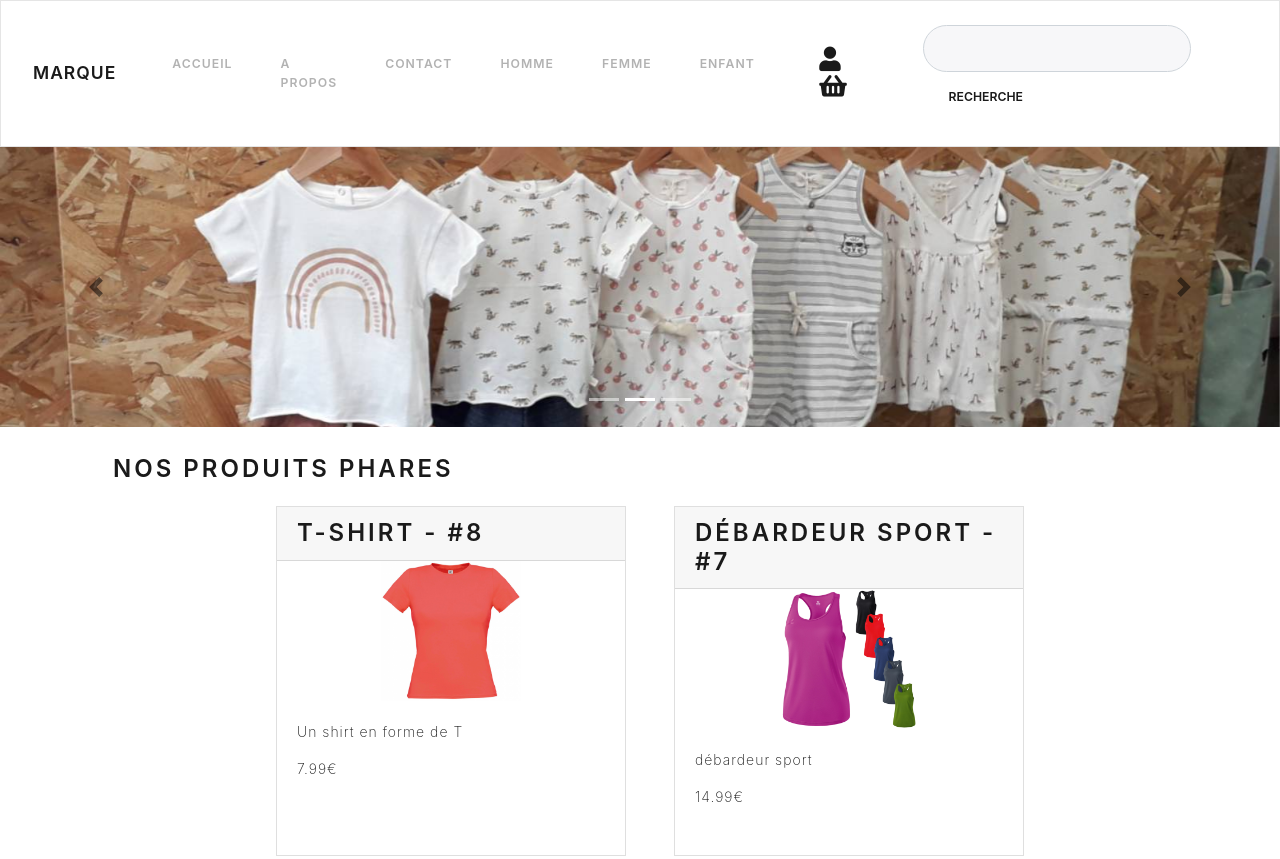
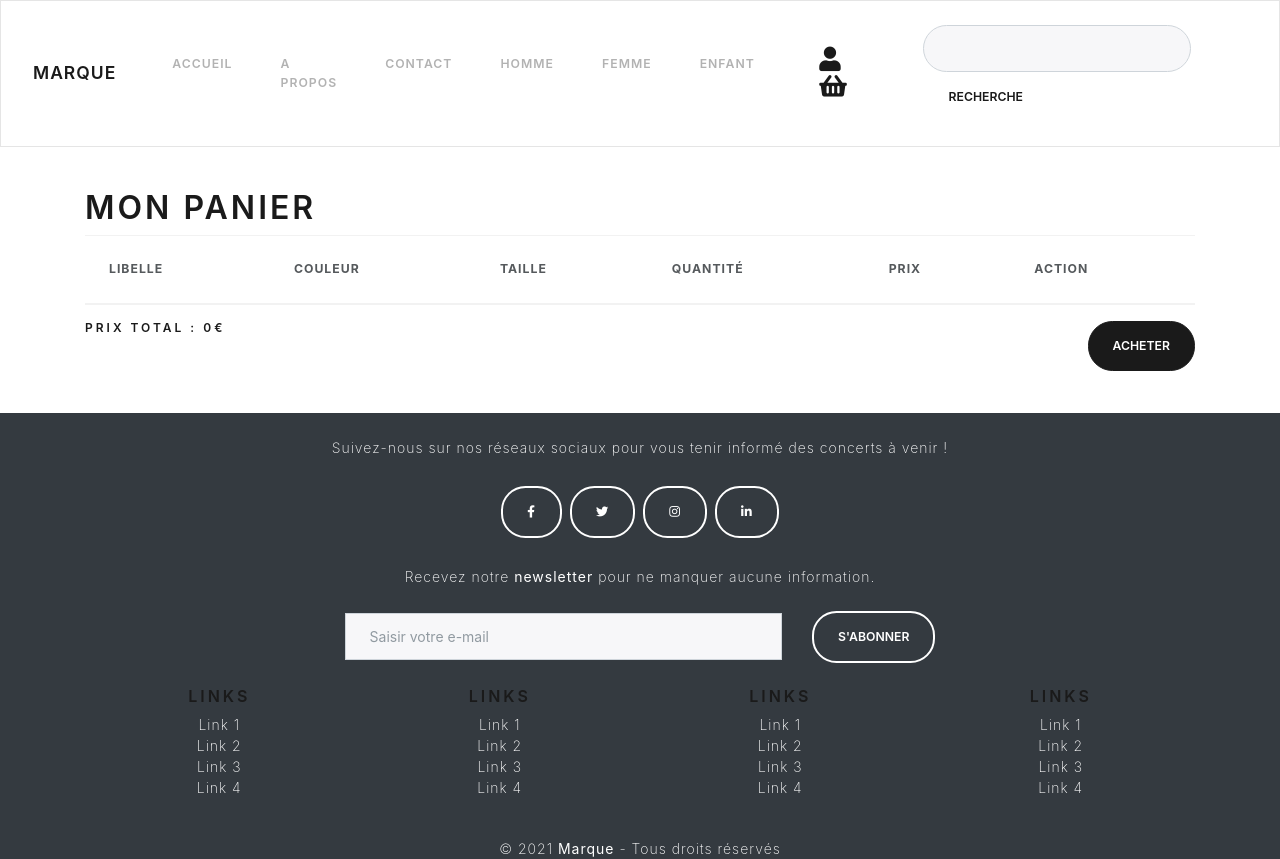
Before and after one commit to LorisQUE/React-Ecommerce-ESIMED, a React (Create React App) app: page /cart in a window 1280 px wide. Shown: the top 859 px of the page. Built offline with nearby package versions, Linux system fonts and the light colour scheme; data requests are answered from the project's data file.

Commit message:
début du panier

```diff
--- a/data/db.json
+++ b/data/db.json
@@ -159,7 +159,7 @@
         "Gris",
         "Marron"
       ],
-      "prix": 35.00,
+      "prix": 35,
       "categorieId": 1,
       "image": "/img/pull2.jpg"
     },
@@ -278,6 +278,10 @@
     {
       "email": "test@gmail.com",
       "id": 4
+    },
+    {
+      "email": "z@z",
+      "id": 5
     }
   ],
   "contacts": [
--- a/src/App.css
+++ b/src/App.css
@@ -167,3 +167,12 @@ nav .fas:hover {
 .header-icon a {
   margin: 2em;
 }
+
+.flex-prix {
+  display: flex;
+  justify-content: space-between;
+}
+
+.remove {
+  cursor: pointer;
+}
--- a/src/App.js
+++ b/src/App.js
@@ -14,6 +14,7 @@ import PrivateRoute from './route/privateRoute';
 import Register from './pages/register';
 import Products from './pages/products';
 import ProductDetail from './pages/productDetail';
+import Cart from './pages/cart';
 
 export const AuthContext = React.createContext({
   isConnected: false,
@@ -41,6 +42,7 @@ function App() {
             <Route path="/products/categorie/:type" component={Products}/>
             <Route path="/products/recherche/:recherche" component={Products}/>
             <Route path="/product/:id" component={ProductDetail}/>
+            <Route path="/cart" component={Cart}/>
             <Route path="/" component={Home}/>
           </Switch>
           <Footer/>
--- a/src/components/header/header.jsx
+++ b/src/components/header/header.jsx
@@ -53,7 +53,7 @@ export default function Header() {
                 </ul>
                 <div className="header-icon">
                     <Link to="/profil"><i className="fas fa-user"/></Link>
-                    <Link to="/"><i className="fas fa-shopping-basket"/></Link>
+                    <Link to="/cart"><i className="fas fa-shopping-basket"/></Link>
                 </div>
                 <form onSubmit={handleSubmit} className="form-inline my-2 my-lg-0">
                     <InputLabel value={recherche} change={handleChange} name="recherche" type="text"/>
--- /dev/null
+++ b/src/pages/cart.jsx
@@ -0,0 +1,97 @@
+import axios from 'axios';
+import React, { useEffect, useState } from 'react'
+import InputLabel from '../components/form/inputLabel';
+import { BASE_URL } from '../services/data';
+import { getLocalPanier, removeFromLocalPanier, setLocalPanier } from '../services/storeService'
+
+ export  default  function Cart() {
+    const [articles, setArticles] = useState(getLocalPanier());
+    const [prixTotal, setPrixTotal] = useState(0);
+    let newPrix = 0;
+
+    useEffect(() => {
+        getProducts().then(() => {
+            setArticles([...articles]);
+            setPrixTotal(Number(newPrix.toFixed(2)));
+        });
+    }, [])
+
+    const getProducts = async () => {
+        const url = BASE_URL + "produits/";
+        return Promise.all(
+            articles.map( (x, y) => {
+                return axios.get(url + x.produitId)
+                .then(res => {
+                    articles[y].libelle = res.data.libelle;
+                    articles[y].prix = res.data.prix;
+                    newPrix += res.data.prix * articles[y].quantite;
+                    return articles[y];
+                });
+        }))
+    }
+
+
+  const handleChange = (e) => {
+    const value = e.currentTarget.value;
+    const name = e.currentTarget.name;
+    const modif = articles[name];
+    const oldPrix = modif.prix * modif.quantite;
+    const prix = modif.prix * value;
+    newPrix = (newPrix - oldPrix) + prix;
+    setPrixTotal((oldPrixTotal) => Number((oldPrixTotal + newPrix).toFixed(2)));
+    modif.quantite = parseInt(value);
+    setArticles([...articles]);
+    setLocalPanier(articles);
+  };
+
+  const handleSubmit = (e) => {
+    e.preventDefault();
+  };
+
+  const handleRemove = (e) => {
+    const name = e.currentTarget.name;
+    e.preventDefault();
+    console.log("handle Remove");
+    removeFromLocalPanier(articles, name);
+  }
+
+    return (
+        <main className="container marg-hauteur">
+            <h1>Mon panier</h1>
+            <table className="table table-hover">
+
+                <thead>
+                    <tr>
+                        <th scope="col">Libelle</th>
+                        <th scope="col">Couleur</th>
+                        <th scope="col">Taille</th>
+                        <th scope="col">Quantité</th>
+                        <th scope="col">Prix</th>
+                        <th scope="col">Action</th>
+                    </tr>
+                </thead>
+
+                <tbody>
+                    {articles.map((x, y) =>{
+                        return (
+                            <tr key={y}>
+                                <th>{x.libelle}</th>
+                                <td>{x.couleur}</td>
+                                <td>{x.taille}</td>
+                                <td>
+                                    <InputLabel change={handleChange} value={x.quantite} name={y} type="number" placeholder="Choisissez une quantité" min="1" />
+                                </td>
+                                <td>{Number((x.prix * x.quantite).toFixed(2))}€</td>
+                                <td><a onClick={handleRemove} name={y} className="remove"><i className="far fa-trash-alt"></i></a></td>
+                            </tr>
+                            )
+                    })}
+                </tbody>
+            </table>
+            <div className="flex-prix">
+                <h6>Prix total : {prixTotal}€</h6>
+                <button className="btn btn-primary"> Acheter </button>
+            </div>
+        </main>
+    )
+}
--- a/src/pages/productDetail.jsx
+++ b/src/pages/productDetail.jsx
@@ -1,6 +1,7 @@
 import axios from "axios";
 import React, { useEffect, useState } from "react";
 import { useParams } from "react-router";
+import { toast } from "react-toastify";
 import InputLabel from "../components/form/inputLabel";
 import { BASE_URL } from "../services/data";
 import { checkLocalPanier, getLocalPanier, setLocalPanier } from "../services/storeService";
@@ -43,6 +44,7 @@ export default function ProductDetail(props) {
     article.produitId = produit.id;
     article.quantite = parseInt(article.quantite);
     checkLocalPanier(article);
+    toast.success(`L'article ${produit.libelle} a bien été ajouté au panier`)
   };
 
   return (
--- a/src/pages/profil.jsx
+++ b/src/pages/profil.jsx
@@ -1,9 +1,23 @@
-import React from 'react'
+import axios from 'axios';
+import React, { useEffect } from 'react'
+import { BASE_URL } from '../services/data';
 
 export default function Profil() {
+
+    useEffect(() => {
+        const url = BASE_URL + "commandes";
+        const utilisateur = JSON.parse(localStorage.getItem("utilisateur"));
+        console.log("UTILISATEUR : ", utilisateur);
+        axios.get(url, { params: { userId: utilisateur.id}})
+        .then(console.log);
+    }, [])
+
     return (
         <main className="container marg-hauteur">
             <h1>Profil</h1>
+
+
+
         </main>
     )
 }
--- a/src/pages/register.jsx
+++ b/src/pages/register.jsx
@@ -1,5 +1,6 @@
 import axios from 'axios';
 import React, { useContext, useState } from 'react'
+import { Link } from 'react-router-dom';
 import { toast } from 'react-toastify';
 import { AuthContext } from '../App';
 import InputLabel from '../components/form/inputLabel';
@@ -76,6 +77,7 @@ export default function Register(props) {
                 <InputLabel required="required" value={identifiant.adresse.CP} change={handleChange} name="CP" label="Code Postal*" type="text" placeholder="Saisir le code postal de votre ville" />
                 <InputLabel required="required" value={identifiant.mdp} change={handleChange} name="mdp" label="Mot de Passe*" type="password" placeholder="Saisir votre mot de passe" />
                 <button type="submit" className="btn btn-primary">S'inscrire</button>
+                <Link to="/login" className="btn btn-secondary">Se connecter</Link>
             </form>
         </main>
     )
--- a/src/services/storeService.js
+++ b/src/services/storeService.js
@@ -3,11 +3,11 @@ const KEY_PANIER = "panier";
 export const getLocalPanier = () => {
     const panier = JSON.parse(localStorage.getItem(KEY_PANIER));
     return !!panier ? panier : [];
-}
+};
 
 export const setLocalPanier = (panier) => {
     localStorage.setItem(KEY_PANIER, JSON.stringify(panier));
-}
+};
 
 export const checkLocalPanier = (article) => {
     const panier = getLocalPanier();
@@ -22,4 +22,13 @@ export const checkLocalPanier = (article) => {
         articleSelected.quantite += parseInt(article.quantite);
         setLocalPanier(panier);
     }
-}
+};
+
+export const removeFromLocalPanier = (panier, index) => {
+    //Check id, check taille et couleur
+    //Ou uniquement index du produit ?
+    console.log(panier, index);
+    panier.slice(index, 1);
+    delete panier[index];
+    console.log(panier, index);
+};
```
